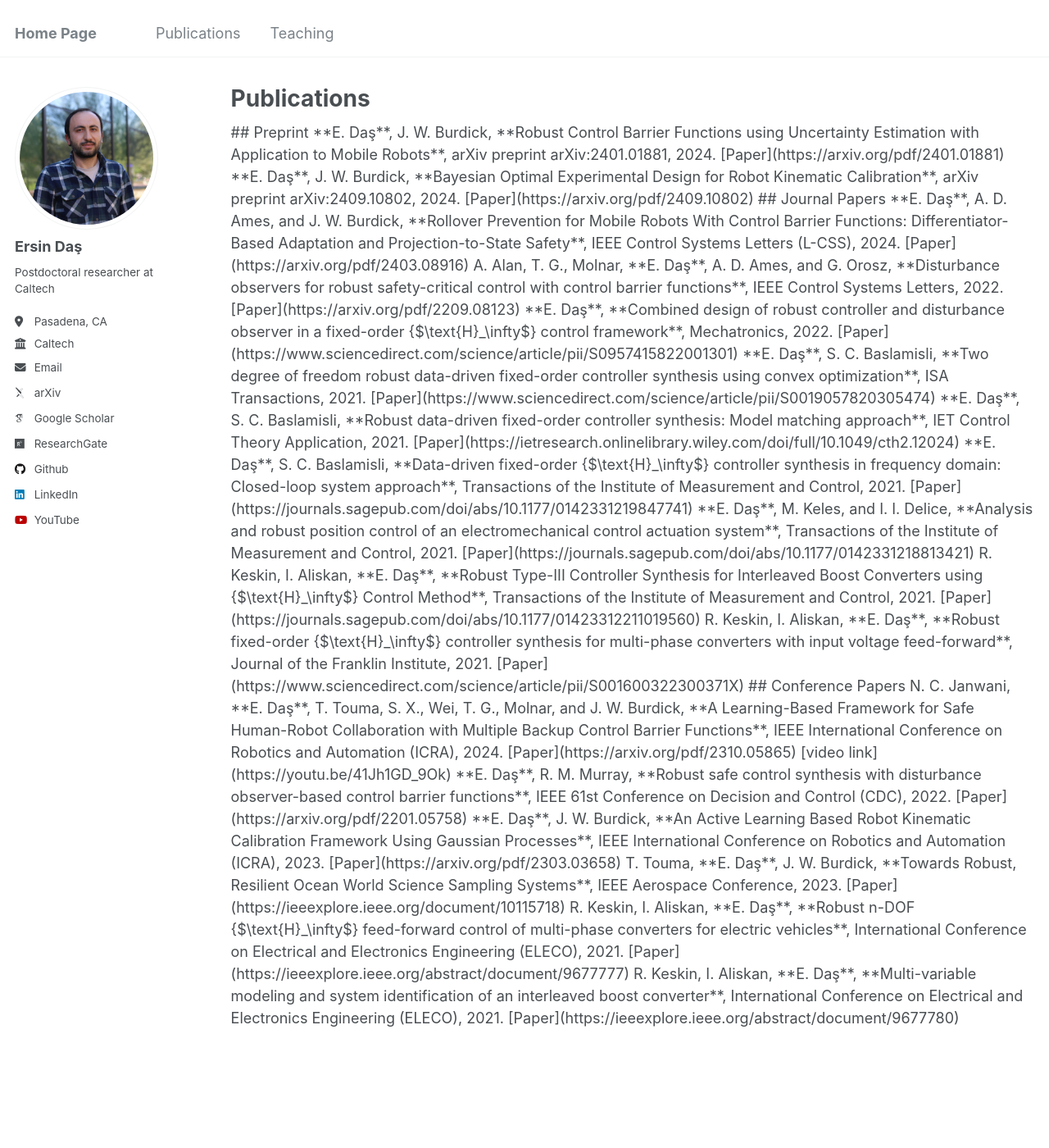
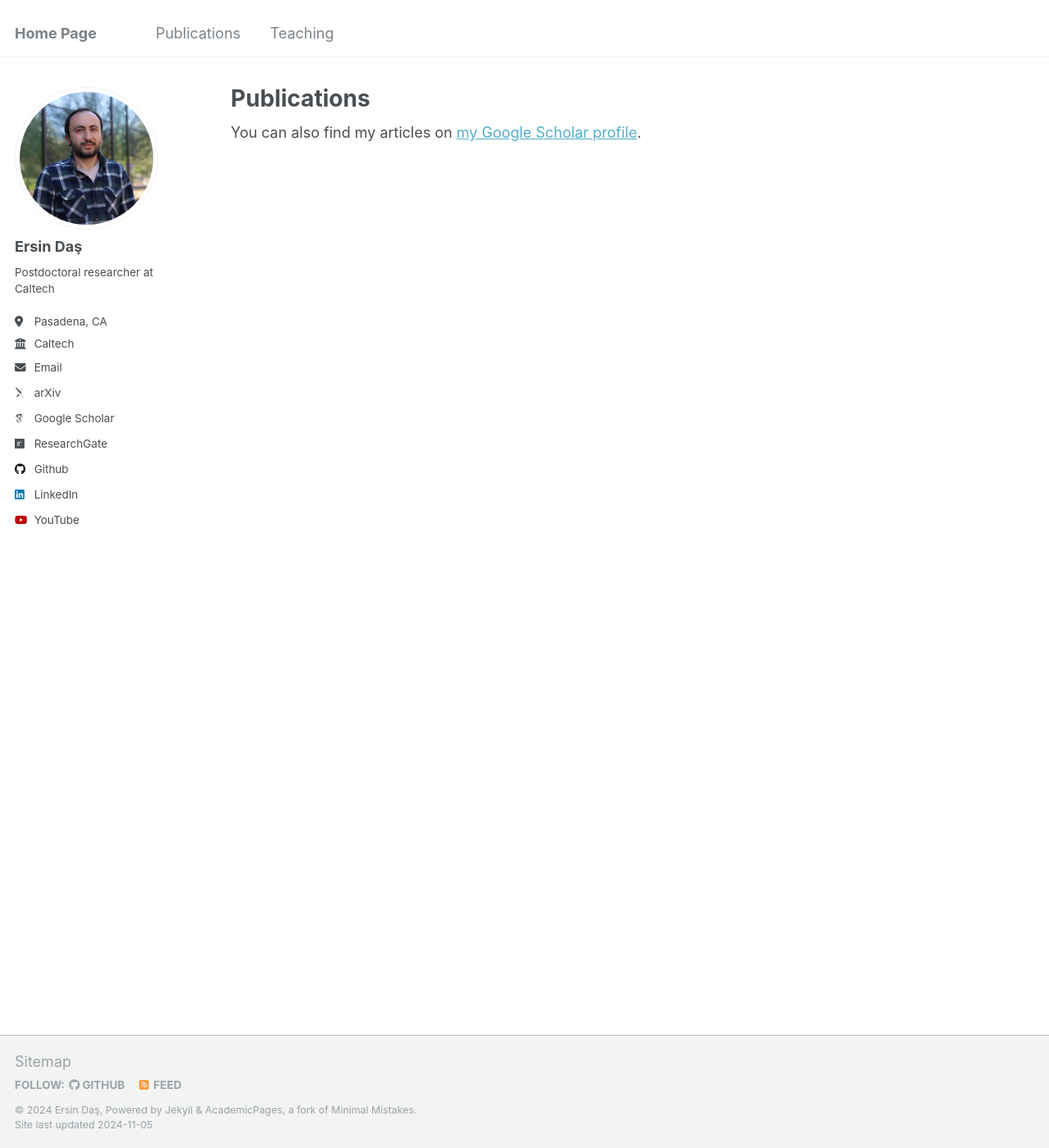
Before and after one commit to ersindas/ersindas.github.io, a Jekyll site: the page built from _pages/publications.html, in a window 1280 px wide and 1400 px high. Shown: the whole window at 82% size. Built offline with Jekyll 4.4.1, drawn with Linux system fonts in a browser that asks for light colours; some web fonts are replaced.

Commit message:
Update publications.html

```diff
--- a/_pages/publications.html
+++ b/_pages/publications.html
@@ -5,7 +5,11 @@ permalink: /publications/
 author_profile: true
 ---
 
-## Preprint
+{% if site.author.googlescholar %}
+  <div class="wordwrap">You can also find my articles on <a href="{{site.author.googlescholar}}">my Google Scholar profile</a>.</div>
+{% endif %}
+
+<!-- ## Preprint
 **E. Daş**, J. W. Burdick, **Robust Control Barrier Functions using Uncertainty Estimation with Application to Mobile Robots**, arXiv preprint arXiv:2401.01881, 2024. [Paper](https://arxiv.org/pdf/2401.01881)
 **E. Daş**, J. W. Burdick, **Bayesian Optimal Experimental Design for Robot Kinematic Calibration**, arXiv preprint arXiv:2409.10802, 2024. [Paper](https://arxiv.org/pdf/2409.10802)
 
@@ -26,4 +30,4 @@ N. C. Janwani, **E. Daş**, T. Touma, S. X., Wei, T. G., Molnar, and J. W. Burdi
 **E. Daş**, J. W. Burdick, **An Active Learning Based Robot Kinematic Calibration Framework Using Gaussian Processes**, IEEE International Conference on Robotics and Automation (ICRA), 2023. [Paper](https://arxiv.org/pdf/2303.03658)
 T. Touma, **E. Daş**, J. W. Burdick, **Towards Robust, Resilient Ocean World Science Sampling Systems**, IEEE Aerospace Conference, 2023. [Paper](https://ieeexplore.ieee.org/document/10115718)
 R. Keskin, I. Aliskan, **E. Daş**, **Robust n-DOF {$\text{H}_\infty$} feed-forward control of multi-phase converters for electric vehicles**, International Conference on Electrical and Electronics Engineering (ELECO), 2021. [Paper](https://ieeexplore.ieee.org/abstract/document/9677777)
-R. Keskin, I. Aliskan, **E. Daş**, **Multi-variable modeling and system identification of an interleaved boost converter**, International Conference on Electrical and Electronics Engineering (ELECO), 2021. [Paper](https://ieeexplore.ieee.org/abstract/document/9677780)
+R. Keskin, I. Aliskan, **E. Daş**, **Multi-variable modeling and system identification of an interleaved boost converter**, International Conference on Electrical and Electronics Engineering (ELECO), 2021. [Paper](https://ieeexplore.ieee.org/abstract/document/9677780) -->
```
